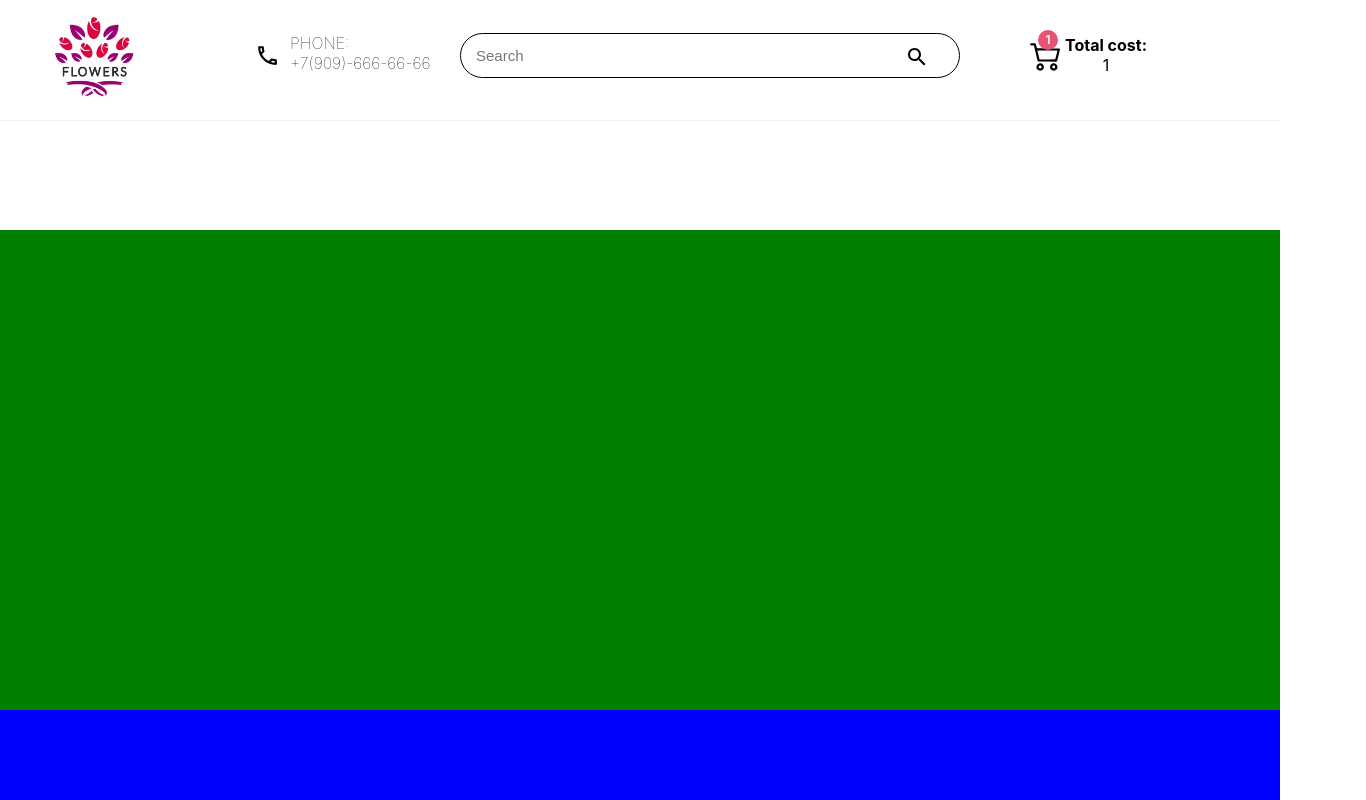
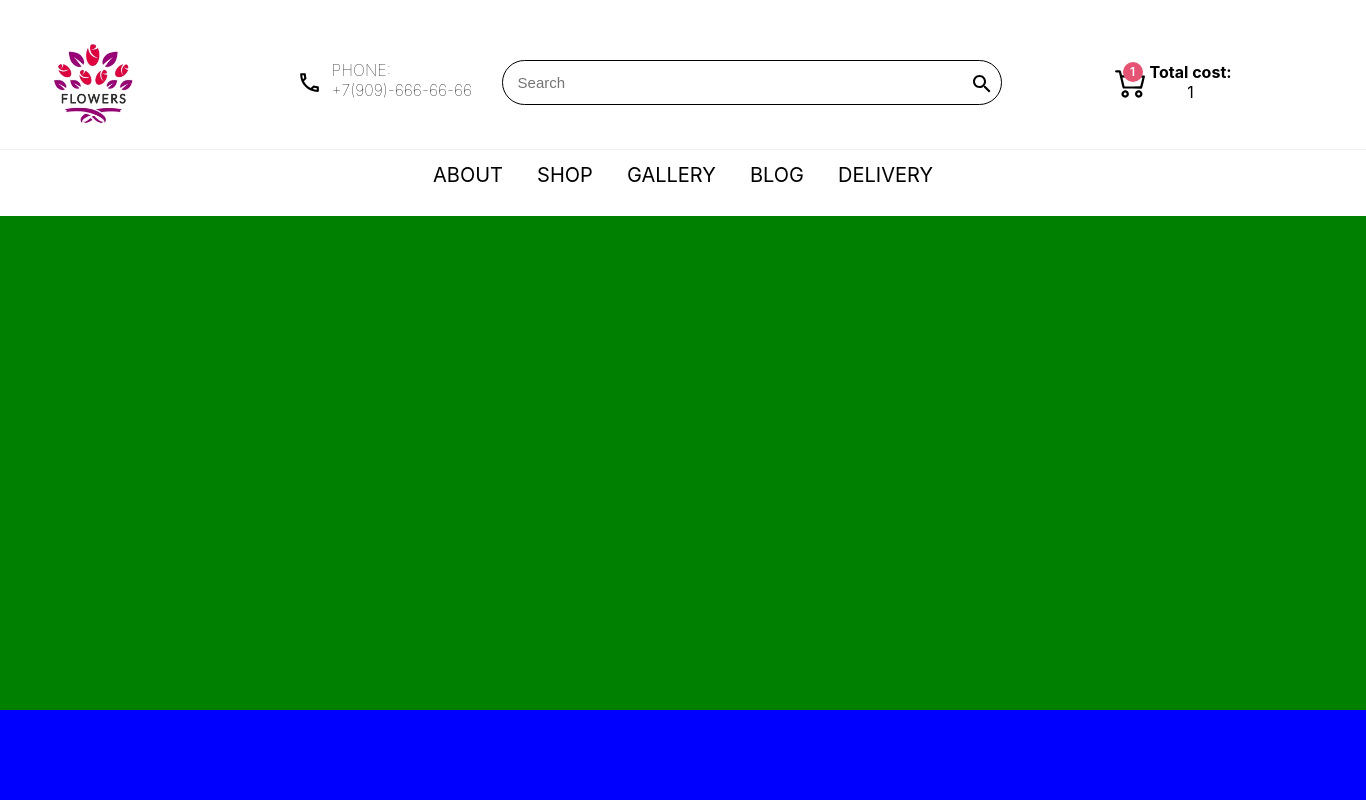
Before and after one commit to GeorgeSharikov/Flowers-shop, a React (Create React App) app: page / in a window 1280 px wide. Shown: the whole page, 1366 px wide, since content can reach past the window. Built offline with nearby package versions, Linux system fonts and the light colour scheme.

Commit message:
made header menu

```diff
--- a/package.json
+++ b/package.json
@@ -8,6 +8,7 @@
     "@testing-library/jest-dom": "^5.11.10",
     "@testing-library/react": "^11.2.5",
     "@testing-library/user-event": "^12.8.3",
+    "firebase": "^8.6.5",
     "react": "^17.0.2",
     "react-dom": "^17.0.2",
     "react-redux": "^7.2.4",
--- a/src/App.js
+++ b/src/App.js
@@ -9,7 +9,7 @@ const AppWrapper = styled.div`
     width: 100%;
     height: 100vh;
     display: grid;
-    grid-template-rows: 230px 1fr 90px;
+    grid-template-rows: 216px 1fr 90px;
     grid-template-areas:
     "header"
     "content"
--- /dev/null
+++ b/src/Components/About/About.jsx
@@ -0,0 +1,3 @@
+export const About = () => {
+
+}
--- a/src/Components/Header/Header.jsx
+++ b/src/Components/Header/Header.jsx
@@ -1,29 +1,43 @@
 import React from 'react';
 import styled from 'styled-components'
-import {Logo} from "./Logo/Logo";
-import {HeaderMenu} from "./HeaderMenu/HeaderMenu";
-import {Cart} from "./Cart/Cart";
+import {Logo} from "./TopHeader/Logo/Logo";
+import {HeaderSearch} from "./TopHeader/HeaderSearch/HeaderSearch";
+import {Cart} from "./TopHeader/Cart/Cart";
+import { HeaderNavbar } from './HeaderMenu/HeaderNavbar';
 
 const HeaderWrapper = styled.div`
+  min-width: 1366px;
   grid-area: header;
-  grid-template-rows: 180px 50px;
+  grid-template-rows: 150px 66px;
 `
 const TopHeader = styled.div`
+  height: 150px;
+  box-sizing: border-box;
   display: grid;
-  grid-template-columns: 50px 100px 100px 1fr 250px;
+  grid-template-columns: 3.6% 7.3% 7.3% 63.4% 18.3%;//0.10fr 0.11fr 0.11fr 1fr 0.28fr//;3,6% 7,3% 7,3% 63,4% 18,3%;//50px 100px 100px 1fr 250px;
   align-items: center;
-  margin-top: 10px;
-  padding-bottom: 20px;
+  padding: 15px 0 0 0;
   border-bottom: 1px solid #f0f0f0;
 `
+
+const HeaderMenu = styled.div`
+  height: 50px;
+  width: 100%;
+  display: flex;
+  justify-content: center;
+`
+
 export const Header = (props) => {
     return (
         <HeaderWrapper>
             <TopHeader >
-                <Logo />
-                <HeaderMenu />
-                <Cart />
+              <Logo />
+              <HeaderSearch />
+              <Cart />
             </TopHeader>
+            <HeaderMenu>
+              <HeaderNavbar />
+            </HeaderMenu>
         </HeaderWrapper>
     );
 }
--- /dev/null
+++ b/src/Components/Header/HeaderMenu/HeaderNavbar.jsx
@@ -0,0 +1,44 @@
+import styled from 'styled-components'
+import { NavLink } from 'react-router-dom';
+
+
+const NavBar = styled.div`
+    display: flex;
+    justify-content: space-between;
+    align-items: center;
+    width: 500px;
+`
+const activeClassName = "nav-item-active";
+const MenuListLink = styled(NavLink).attrs({ activeClassName })`
+    text-decoration: none;
+    color: black;
+    font-size: 20px;
+    :hover{
+        color: #9932CC;
+    }
+    &.${activeClassName} {
+    border-bottom: 1px solid #BA55D3;
+  }
+`
+
+export const HeaderNavbar = () => {
+    return (
+        <NavBar>
+            <div>
+                <MenuListLink to='About'>ABOUT</MenuListLink>
+            </div>
+            <div>
+                <MenuListLink to='Shop'>SHOP</MenuListLink>
+            </div>
+            <div>
+                <MenuListLink to='Gallery'>GALLERY</MenuListLink>
+            </div>
+            <div>
+                <MenuListLink to='Blog'>BLOG</MenuListLink>
+            </div>
+            <div>
+                <MenuListLink to='Delivery'>DELIVERY</MenuListLink>
+            </div>
+        </NavBar>
+    )
+}
--- a/src/Components/Header/Cart/Cart.jsx
+++ b/src/Components/Header/TopHeader/Cart/Cart.jsx
@@ -1,5 +1,5 @@
 import React from 'react';
-import shoppingCard from '../../../Assets/shopping-cart.svg'
+import shoppingCard from '../../../../Assets/shopping-cart.svg'
 import styled from 'styled-components'
 import {NavLink} from "react-router-dom";
 
@@ -9,14 +9,17 @@ const CartLogo = styled.div`
       margin: 0px;
     }
     justify-items: baseline;
+
 `
 
 const CardLogoLink = styled(NavLink)`
-padding-top: 7px;
-  width: 35px;
+    position: relative;
+    padding-top: 7px;
+    width: 35px;
 `
 
 const Sup = styled.sup`
+    position: absolute;
     font-size: 12px;
     font-weight: 600;
     height: 20px;
@@ -26,9 +29,8 @@ const Sup = styled.sup`
     color: #fff;
     text-align: center;
     border-radius: 100%;
-    right: 222px;
-    top: 30px;
-    position: absolute;
+    right: 7px;
+    top: 0px;
 `
 
 const Price = styled.div`
--- a/src/Components/Header/HeaderMenu/HeaderMenu.jsx
+++ b/src/Components/Header/TopHeader/HeaderSearch/HeaderSearch.jsx
@@ -13,13 +13,15 @@ const SearchBar = styled.div`
   grid-column: 4/5;
   margin-right: 15px;
   justify-content: center;
-  position: relative;
 `
 const PhoneNumber = styled.div`
     text-align: left;
     width: 150px;
     font-weight: 100;
     margin-right: 20px;
+`
+const Form = styled.form`
+    position: relative;
 `
 const Input = styled.input`
     margin-right: 50px;
@@ -31,21 +33,27 @@ const Input = styled.input`
     padding: 15px;
     box-sizing: border-box;
     font-size: 15px;
+    :focus{
+        box-shadow:0 0 3px rgba(0,0,0,0.5);
+    }
 `
+
+
+
 const Button = styled.button`
     height: 45px;
-    width: 20px;
+    width: 40px;
     position: absolute;
     background-color: transparent;
     border: none;
     padding: 0px;
-    right:90px;
+    right:50px;
     top:3px;
     cursor: pointer;
 `
 
 
-export const HeaderMenu = (props) => {
+export const HeaderSearch = (props) => {
     return (
         <SearchBar>
                 <CallOutlined style={styles}/>
@@ -53,12 +61,12 @@ export const HeaderMenu = (props) => {
                     PHONE: <br />
                     +7(909)-666-66-66
                 </PhoneNumber>
-                <form onClick={(e) => e.preventDefault()}>
+                <Form onClick={(e) => e.preventDefault()}>
                     <Input placeholder={'Search'} maxLength='50'/>
                     <Button>
                             <SearchOutlined />
                     </Button>
-                </form>
+                </Form>
         </SearchBar>
     );
 }
--- a/src/Components/Header/Logo/Logo.jsx
+++ b/src/Components/Header/TopHeader/Logo/Logo.jsx
@@ -1,5 +1,5 @@
 import React from 'react';
-import logo from "../../../Assets/site-logo.1.png";
+import logo from "../../../../Assets/site-logo.1.png";
 import styled from 'styled-components'
 import {NavLink} from "react-router-dom";
 
--- a/src/Components/MainContent/MainContent.jsx
+++ b/src/Components/MainContent/MainContent.jsx
@@ -2,6 +2,7 @@ import React from 'react';
 import styled from 'styled-components'
 
 export const MainContent = styled.div`
+  min-height: 100%;
   grid-area: content;
   background-color: green;
 `
```
Also changed, not shown: 2 other files (tests, documents, lock files or other folders).
